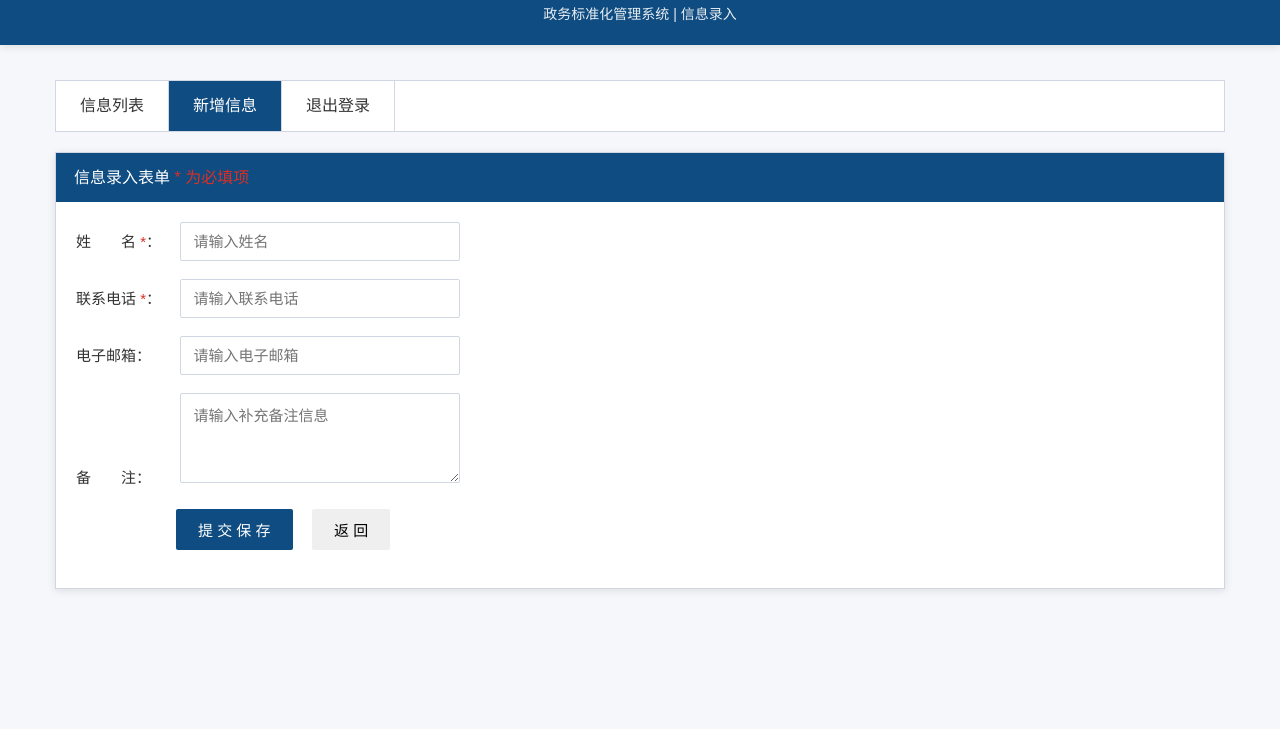
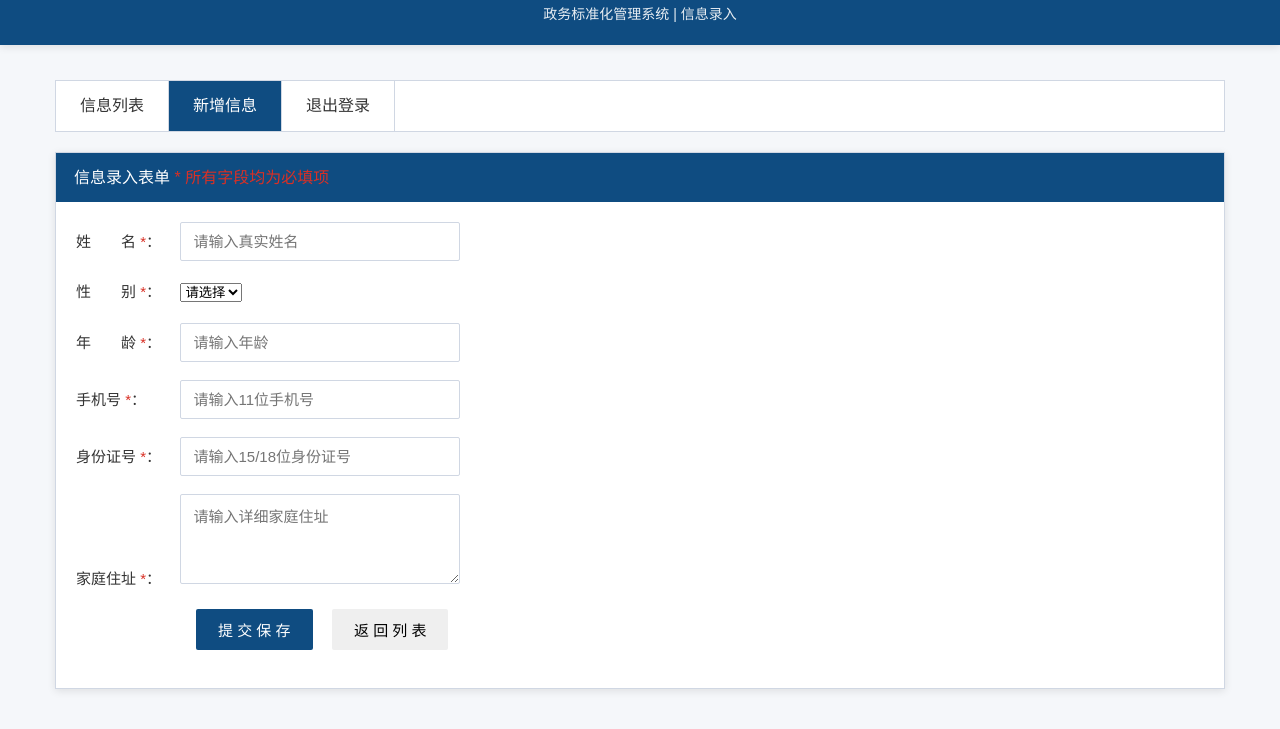
Before and after one commit to a123su/XINJHT, a plain HTML site: page add.html in a window 1280 px wide. Shown: the part 65-794 px from the top of the page. Drawn offline with Linux system fonts and the light colour scheme; sample sign-in values are in the browser's storage.

Commit message:
更新 add.html

```diff
--- a/add.html
+++ b/add.html
@@ -20,28 +20,40 @@
         </div>
 
         <div class="gov-card">
-            <div class="card-title">信息录入表单 <span class="red">* 为必填项</span></div>
+            <div class="card-title">信息录入表单 <span class="red">* 所有字段均为必填项</span></div>
             <div class="card-body">
                 <input type="hidden" id="editId">
                 <div class="form-group">
                     <label>姓　　名 <span class="red">*</span>：</label>
-                    <input type="text" id="name" placeholder="请输入姓名">
+                    <input type="text" id="name" placeholder="请输入真实姓名">
                 </div>
                 <div class="form-group">
-                    <label>联系电话 <span class="red">*</span>：</label>
-                    <input type="text" id="phone" placeholder="请输入联系电话">
+                    <label>性　　别 <span class="red">*</span>：</label>
+                    <select id="gender">
+                        <option value="">请选择</option>
+                        <option value="男">男</option>
+                        <option value="女">女</option>
+                    </select>
                 </div>
                 <div class="form-group">
-                    <label>电子邮箱：</label>
-                    <input type="email" id="email" placeholder="请输入电子邮箱">
+                    <label>年　　龄 <span class="red">*</span>：</label>
+                    <input type="number" id="age" placeholder="请输入年龄" min="1" max="150">
                 </div>
                 <div class="form-group">
-                    <label>备　　注：</label>
-                    <textarea id="remark" rows="4" placeholder="请输入补充备注信息"></textarea>
+                    <label>手机号 <span class="red">*</span>：</label>
+                    <input type="tel" id="phone" placeholder="请输入11位手机号" maxlength="11">
                 </div>
-                <div class="form-group" style="margin-left: 100px;">
+                <div class="form-group">
+                    <label>身份证号 <span class="red">*</span>：</label>
+                    <input type="text" id="idCard" placeholder="请输入15/18位身份证号" maxlength="18">
+                </div>
+                <div class="form-group">
+                    <label>家庭住址 <span class="red">*</span>：</label>
+                    <textarea id="address" rows="4" placeholder="请输入详细家庭住址"></textarea>
+                </div>
+                <div class="form-group" style="margin-left: 120px;">
                     <button class="btn btn-primary" onclick="saveInfo()">提 交 保 存</button>
-                    <button class="btn" style="margin-left:15px;" onclick="location.href='index.html'">返 回</button>
+                    <button class="btn btn-default" style="margin-left:15px;" onclick="location.href='index.html'">返 回 列 表</button>
                 </div>
             </div>
         </div>
@@ -56,9 +68,11 @@
                 let item = list[Number(idx)];
                 document.getElementById("editId").value = idx;
                 document.getElementById("name").value = item.name;
+                document.getElementById("gender").value = item.gender;
+                document.getElementById("age").value = item.age;
                 document.getElementById("phone").value = item.phone;
-                document.getElementById("email").value = item.email;
-                document.getElementById("remark").value = item.remark;
+                document.getElementById("idCard").value = item.idCard;
+                document.getElementById("address").value = item.address;
                 localStorage.removeItem("editIndex");
             }
         }
```
